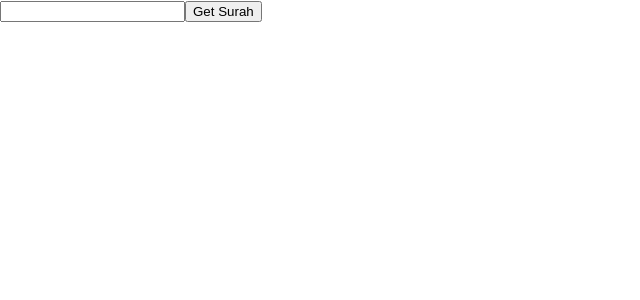
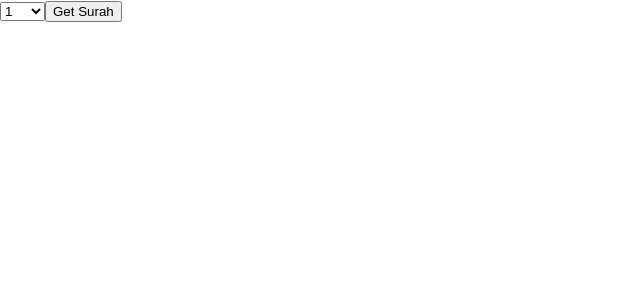
Before and after one commit to ibrahimabdu777/murajah_app, a React (Create React App) app: page / in a window 1280 px wide. Shown: the top 300 px of the page, without its empty margins (0-640 px from the left). Built offline with nearby package versions, Linux system fonts and the light colour scheme.

Commit message:
five hours work

```diff
--- a/src/App.js
+++ b/src/App.js
@@ -2,20 +2,26 @@ import React, { useState } from "react";
 
 
 
-//Get each element in array
-
-
-//Get verses from each element
-//Map verses
-
+const array = []
+for (let i = 1;i<115; i ++ ) {
+  array.push(i)
+}
 
 
 function App() {
 
+
+
   const [fetchedsurah, setFetchedSurah] = useState({})
 
+  let surahNumber = 1
+  const storeSurahNumber=(e)=>{
+    surahNumber=e.target.value
+  }
+
   const fetchQuranData = () => {
-    fetch(`https://raw.githubusercontent.com/semarketir/quranjson/master/source/surah/surah_${1}.json`)
+
+    fetch(`https://raw.githubusercontent.com/semarketir/quranjson/master/source/surah/surah_${surahNumber}.json`)
     .then(res => res.json())
     .then(quranData => setFetchedSurah(quranData))
 
@@ -37,7 +43,12 @@ displayedAyat = surahArray.map(ayah => {
 
   return (
     <div>
-    <input type='Number'/>
+    {/* <input type='Number' onChange={(e)=> storeSurahNumber(e)}/> */}
+    <select onChange={(e)=> storeSurahNumber(e)}>
+      {array.map((element)=> {
+        return  <option value={element}>{element}</option>
+      })}
+    </select>
     <button onClick={()=> fetchQuranData()}> Get Surah </button>
     <p>{displayedAyat}</p>
     </div>
```
